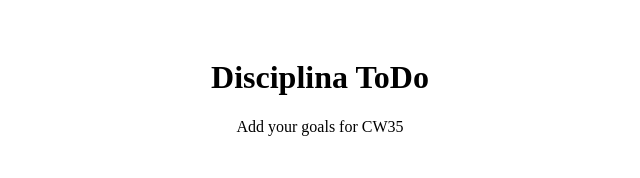
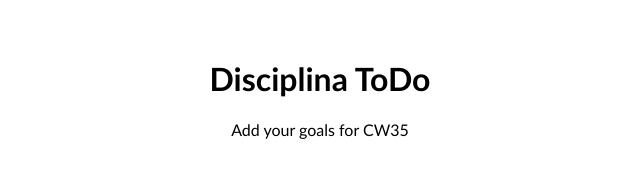
Before and after one commit to Crypto-Phil/projectD, a plain HTML site: page index.html in a window 1280 px wide. Shown: the whole page, without its empty margins (320-960 px from the left). Drawn offline with Linux system fonts and the light colour scheme.

Commit message:
added font-family

```diff
--- a/styles.css
+++ b/styles.css
@@ -1,6 +1,6 @@
 .h1 {
     text-align: center;
     padding-top: 30px;
-    font-family: Gochi Hand;
+    font-family: 'Gill Sans', 'Gill Sans MT', Calibri, 'Trebuchet MS', sans-serif;
 
 }
```
